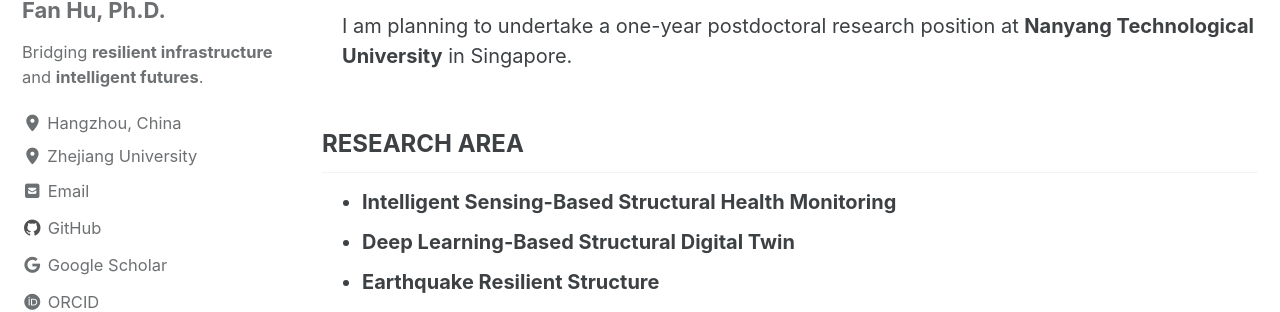
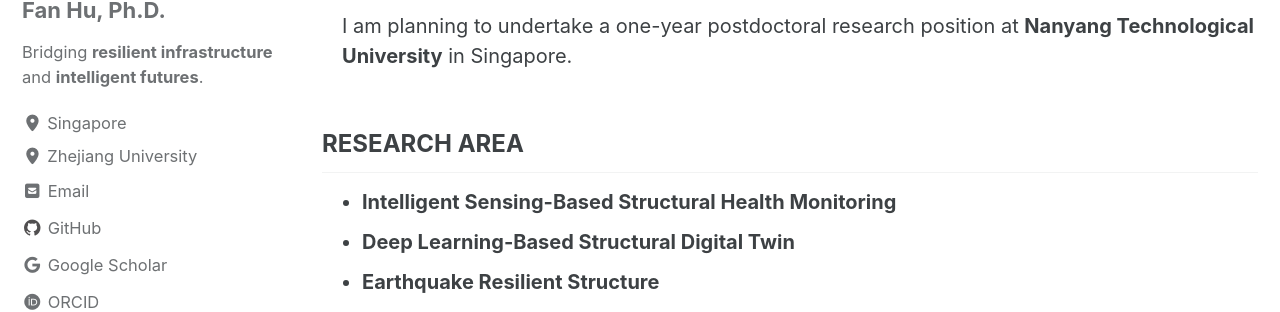
Before and after one commit to fanwindyhu/fanwindyhu.github.io, a Jekyll site: the page built from _pages/index.md, in a window 1280 px wide. Shown: the part 234-546 px from the top of the page. Built offline with Jekyll 4.4.1, drawn with Linux system fonts in a browser that asks for light colours; cached includes are drawn as plain includes; the list of posts is cut into pages by our own code; comment, search, counter and statistics services are not loaded.

Commit message:
_config.yml

```diff
--- a/_config.yml
+++ b/_config.yml
@@ -118,7 +118,7 @@ author:
   avatar           : "/assets/images/bio-photo.jpg"
   bio              : "Bridging **resilient infrastructure** and **intelligent futures**."
   location         :
-    - "Hangzhou, China"
+    - "Singapore"
     - "Zhejiang University"
   email            :
   links:
```
